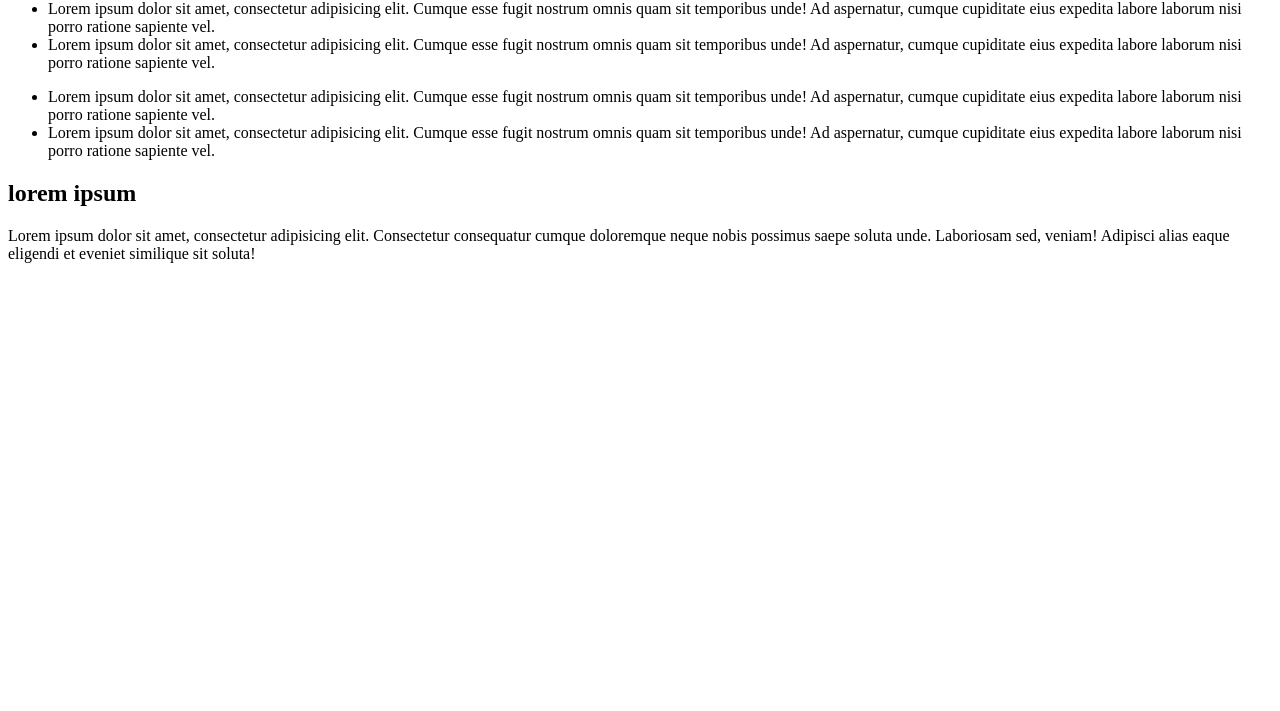
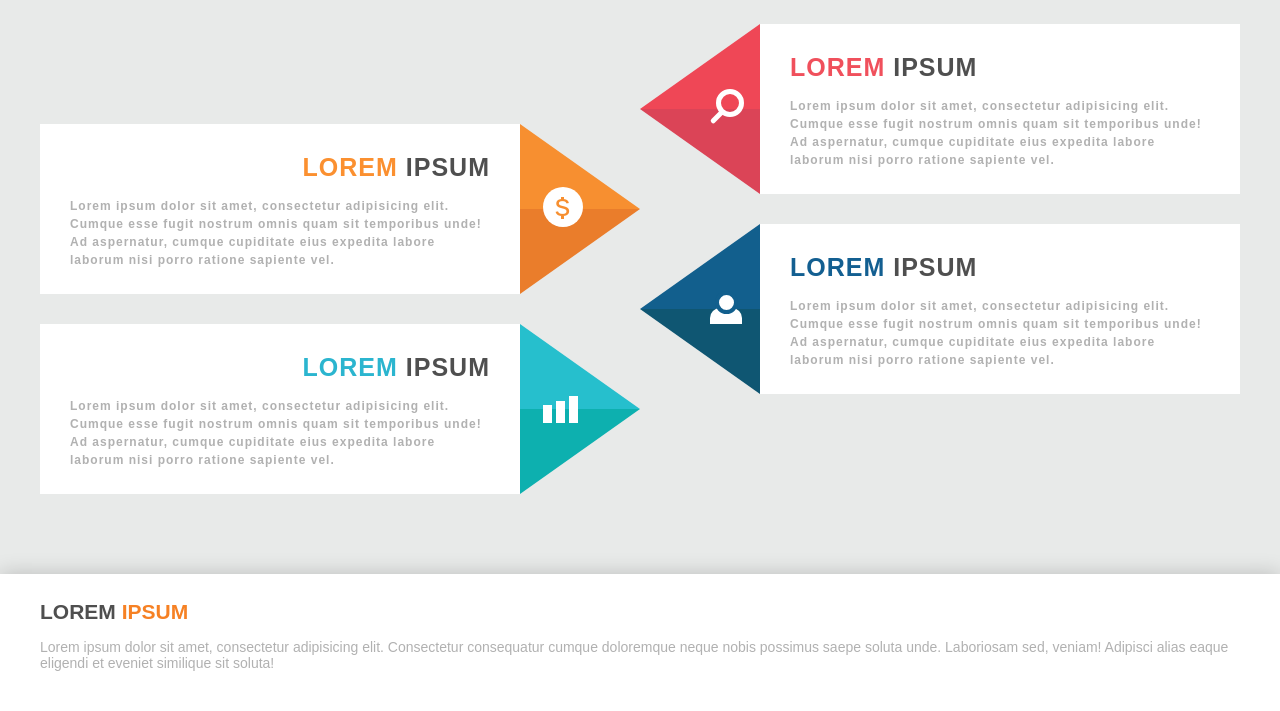
Before and after one commit to Deffhyper/ease, a plain HTML site: page index.html in a window 1280 px wide. Shown: the part 117-828 px from the top of the page. Before the commit the page ends 800 px from the top, so only its background shows below. Drawn offline with Linux system fonts and the light colour scheme.

Commit message:
end of story)) Make icon by css for fun.

```diff
--- a/index.html
+++ b/index.html
@@ -2,49 +2,67 @@
 <html lang="en">
 <head>
     <meta charset="UTF-8">
-    <title>Title</title>
+    <title>Test</title>
+    <meta name="viewport" content="width=device-width, initial-scale=1">
+    <meta http-equiv="X-UA-Compatible" content="IE=edge">
     <link rel="stylesheet" href="style.css">
 </head>
 <body>
 
 <main>
     <div class="container">
-        <h1 class="page-title text-uppercase">graphic <br> elements</h1>
+        <h1 class="page-title text-uppercase">infographic <br> <span class="color-second">elements</span></h1>
         <div class="list-wrapper">
             <div class="left-block">
-                <ul class="left-list">
-                    <li class="left-list__item">
-                        <span class="icon icon-s"></span>
+                <ul class="left-list list-unstyled">
+                    <li class="left-list__item list-item accent-orange white-block">
+                        <span class="icon icon-s">s</span>
+                        <h4 class="list-title text-uppercase text-right">Lorem <span>ipsum</span></h4>
+                        <p class="list-text">
                             Lorem ipsum dolor sit amet, consectetur adipisicing elit. Cumque esse fugit nostrum omnis quam
                             sit temporibus unde! Ad aspernatur, cumque cupiditate eius expedita labore laborum nisi porro
                             ratione sapiente vel.
+                        </p>
                     </li>
-                    <li class="left-list__item">
+                    <li class="left-list__item list-item accent-aqua white-block">
                         <span class="icon icon-net"><span></span><span></span><span></span></span>
+                        <h4 class="list-title text-uppercase text-right">Lorem <span>ipsum</span></h4>
+                        <p class="list-text">
                             Lorem ipsum dolor sit amet, consectetur adipisicing elit. Cumque esse fugit nostrum omnis quam
                             sit temporibus unde! Ad aspernatur, cumque cupiditate eius expedita labore laborum nisi porro
                             ratione sapiente vel.
+                        </p>
                     </li>
                 </ul>
             </div>
             <div class="right-block">
-                <ul class="right-list">
-                    <li class="left-list__item">
+                <ul class="right-list list-unstyled">
+                    <li class="right-list__item list-item accent-red white-block">
                         <span class="icon icon-magnifying"></span>
+                        <h4 class="list-title text-uppercase">Lorem <span>ipsum</span></h4>
+                        <p class="list-text">
                             Lorem ipsum dolor sit amet, consectetur adipisicing elit. Cumque esse fugit nostrum omnis quam
                             sit temporibus unde! Ad aspernatur, cumque cupiditate eius expedita labore laborum nisi porro
                             ratione sapiente vel.
+                        </p>
                     </li>
-                    <li class="left-list__item">
+                    <li class="right-list__item list-item accent-blue white-block">
                         <span class="icon icon-user"></span>
+                        <h4 class="list-title text-uppercase">Lorem <span>ipsum</span></h4>
+                        <p class="list-text">
                             Lorem ipsum dolor sit amet, consectetur adipisicing elit. Cumque esse fugit nostrum omnis quam
                             sit temporibus unde! Ad aspernatur, cumque cupiditate eius expedita labore laborum nisi porro
                             ratione sapiente vel.
+                        </p>
                     </li>
                 </ul>
             </div>
         </div>
-        <div class="bottom-text">
+
+    </div>
+
+    <div class="white-block shadow-block">
+        <div class="container bottom-text">
             <h2 class="bottom-text__title text-uppercase">lorem <span class="color-accent">ipsum</span></h2>
             <p>Lorem ipsum dolor sit amet, consectetur adipisicing elit. Consectetur consequatur cumque doloremque neque
                 nobis possimus saepe soluta unde. Laboriosam sed, veniam! Adipisci alias eaque eligendi et eveniet
--- a/style.css
+++ b/style.css
@@ -0,0 +1,374 @@
+html {
+    -webkit-box-sizing: border-box;
+    box-sizing: border-box;
+    height: 100%;
+    margin: 0;
+    padding: 0;
+}
+
+body {
+    background-color: #E8EAE9;
+    color: #B1B1B1;
+    font-size: 14px;
+    line-height: 1.2;
+    min-height: 100%;
+    width: 100%;
+    font-family: sans-serif;
+    position: relative;
+    -webkit-font-smoothing: antialiased;
+    -moz-osx-font-smoothing: grayscale;
+    overflow-x: hidden;
+    min-width: 320px;
+    margin: 0;
+    padding: 0;
+}
+
+*, :after, :before {
+    box-sizing: border-box;
+    outline: none !important;
+}
+
+.text-uppercase {
+    text-transform: uppercase;
+}
+
+.list-unstyled {
+    list-style: none;
+    margin: 0;
+    padding: 0;
+}
+
+.container {
+    width: 1230px;
+    max-width: 100%;
+    margin: 0 auto;
+    padding: 0 15px;
+}
+
+h1, h2, h3, h4 {
+    color: #4F4F4F;
+    margin: 0;
+}
+
+.color-second {
+    color: #0DAFB2;
+}
+
+.color-accent {
+    color: #F68124;
+}
+
+.white-block {
+    background-color: #fff;
+}
+
+.shadow-block {
+    box-shadow: 0 0 20px 0 rgba(0, 0, 0, .2);
+}
+
+.text-right {
+    text-align: right;
+}
+
+.list-item .list-title span {
+    color: #4F4F4F;
+}
+
+.accent-orange .list-title {
+    color: #FB9030;
+}
+
+.accent-aqua .list-title {
+    color: #2BB5CF;
+}
+
+.accent-red .list-title {
+    color: #F0505C;
+}
+
+.accent-blue .list-title {
+    color: #135F91;
+}
+
+.list-item:after, .list-item:before {
+    content: '';
+    position: absolute;
+}
+
+.left-block .list-item:after {
+    width: 0;
+    height: 0;
+    border-style: solid;
+    border-width: 0 120px 85px 0;
+    border-right-color: transparent;
+    top: 0;
+    right: -120px;
+}
+
+.left-block .list-item:before {
+    width: 0;
+    height: 0;
+    border-style: solid;
+    border-width: 85px 120px 0 0;
+    border-right-color: transparent;
+    bottom: 0;
+    right: -120px;
+}
+
+.list-item.accent-orange:after {
+    border-bottom-color: #F78F30;
+}
+
+.list-item.accent-orange:before {
+    border-top-color: #EA7D2B;
+}
+
+.list-item.accent-aqua:after {
+    border-bottom-color: #26BFCD;
+}
+
+.list-item.accent-aqua:before {
+    border-top-color: #0DB0AF;
+}
+
+.right-block .list-item:after {
+    width: 0;
+    height: 0;
+    border-style: solid;
+    border-width: 0 0 85px 120px;
+    border-left-color: transparent;
+    top: 0;
+    left: -120px;
+}
+
+.right-block .list-item:before {
+    width: 0;
+    height: 0;
+    border-style: solid;
+    border-width: 85px 0 0 120px;
+    border-left-color: transparent;
+    bottom: 0;
+    left: -120px;
+}
+
+.list-item.accent-red:after {
+    border-bottom-color: #EF4756;
+}
+
+.list-item.accent-red:before {
+    border-top-color: #DB4457;
+}
+
+.list-item.accent-blue:after {
+    border-bottom-color: #125F8D;
+}
+
+.list-item.accent-blue:before {
+    border-top-color: #0F5672;
+}
+
+.page-title {
+    font-size: 36px;
+    margin-top: 25px;
+    margin-bottom: 30px;
+}
+
+.list-item {
+    padding: 25px 30px;
+    margin-bottom: 30px;
+    font-weight: bold;
+    font-size: 12px;
+    line-height: 1.5;
+    letter-spacing: 1px;
+    height: 170px;
+    position: relative;
+}
+
+.list-title {
+    font-size: 25px;
+    margin-bottom: 10px;
+}
+
+.list-wrapper {
+    display: flex;
+    justify-content: space-between;
+    margin-bottom: 50px;
+}
+
+.left-block {
+    flex: 0 0 40%;
+    max-width: 40%;
+    padding-top: 100px;
+}
+
+.right-block {
+    flex: 0 0 40%;
+    max-width: 40%;
+}
+
+.bottom-text {
+    padding-top: 25px;
+    padding-bottom: 25px;
+    margin-bottom: 70px;
+}
+
+.list-text {
+    height: 75px;
+    overflow: hidden;
+    margin: 0;
+}
+
+.icon-magnifying {
+    font-size: 65px;
+    display: inline-block;
+    width: 28px;
+    height: 28px;
+    border: 5px solid #fff;
+    position: absolute;
+    left: -44px;
+    top: 65px;
+    border-radius: 50%;
+    z-index: 1;
+}
+
+.icon-magnifying:before {
+    content: "";
+    display: inline-block;
+    position: absolute;
+    right: 13px;
+    bottom: -7px;
+    border-width: 0;
+    background: #fff;
+    width: 17px;
+    height: 5px;
+    transform: rotate(-45deg);
+    border-radius: 5px;
+}
+
+.icon-s {
+    display: inline-block;
+    width: 40px;
+    height: 40px;
+    background-color: #fff;
+    position: absolute;
+    top: 63px;
+    right: -63px;
+    z-index: 1;
+    border-radius: 50%;
+    color: #F78F30;
+    font-size: 31px;
+    line-height: 1.22;
+    text-align: center;
+    font-weight: 100;
+}
+
+.icon-s:after, .icon-s:before {
+    content: "";
+    width: 3px;
+    height: 3px;
+    background-color: #F78F30;
+    position: absolute;
+    display: inline-block;
+}
+
+.icon-s:after {
+    top: 10px;
+    left: 18px;
+}
+
+.icon-s:before {
+    bottom: 8px;
+    right: 19px;
+}
+
+.icon-user {
+    position: absolute;
+    top: 84px;
+    left: -50px;
+    z-index: 1;
+    display: inline-block;
+    width: 32px;
+    height: 16px;
+}
+
+.icon-user:before {
+    content: '';
+    display: block;
+    height: 16px;
+    width: 100%;
+    border-radius: 10px 10px 0 0;
+    background-color: #fff;
+}
+
+.icon-user:after {
+    content: '';
+    width: 23px;
+    height: 23px;
+    background-color: #fff;
+    border: 4px solid #125F8D;
+    position: absolute;
+    top: -17px;
+    left: 5px;
+    border-radius: 50%;
+}
+
+.icon-net {
+    position: absolute;
+    top: 72px;
+    right: -60px;
+    z-index: 1;
+    display: inline-block;
+}
+
+.icon-net span {
+    width: 9px;
+    display: inline-block;
+    margin: 0 2px;
+    background-color: #fff;
+}
+
+.icon-net span:nth-child(1) {
+    height: 18px;
+}
+
+.icon-net span:nth-child(2) {
+    height: 22px;
+}
+
+.icon-net span:nth-child(3) {
+    height: 27px;
+}
+
+@media (max-width: 768px) {
+    .right-block .list-item:after, .left-block .list-item:after, .right-block .list-item:before, .left-block .list-item:before {
+        content: none;
+    }
+
+    .icon {
+        display: none;
+    }
+
+    .left-block, .right-block {
+        max-width: 100%;
+        padding-top: 0;
+    }
+
+    .list-wrapper {
+        display: block;
+        margin-bottom: 30px;
+    }
+
+    .list-item {
+        margin-bottom: 15px;
+        height: auto;
+    }
+
+    .list-text {
+        height: auto;
+    }
+
+    .list-title {
+        font-size: 18px;
+        text-align: center;
+    }
+}
```
Lines whose indentation alone changed are shown as unchanged.
